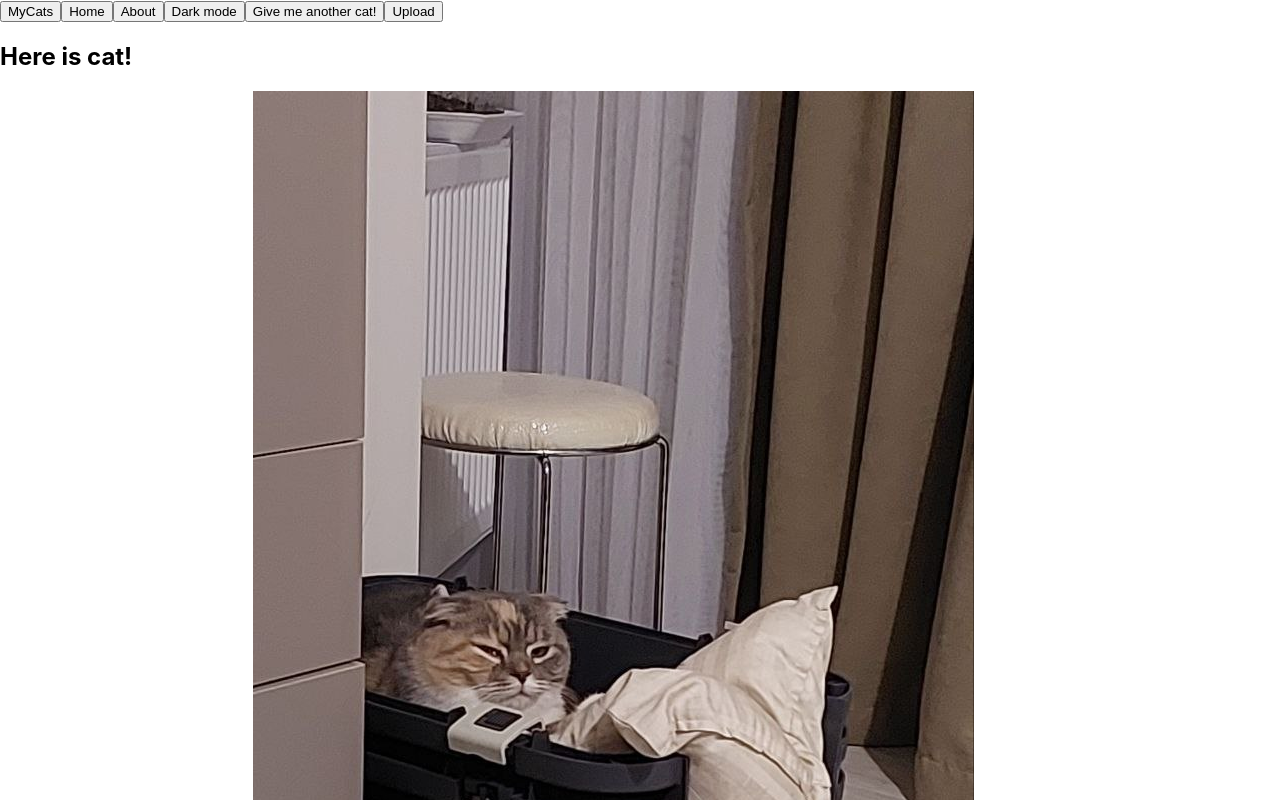
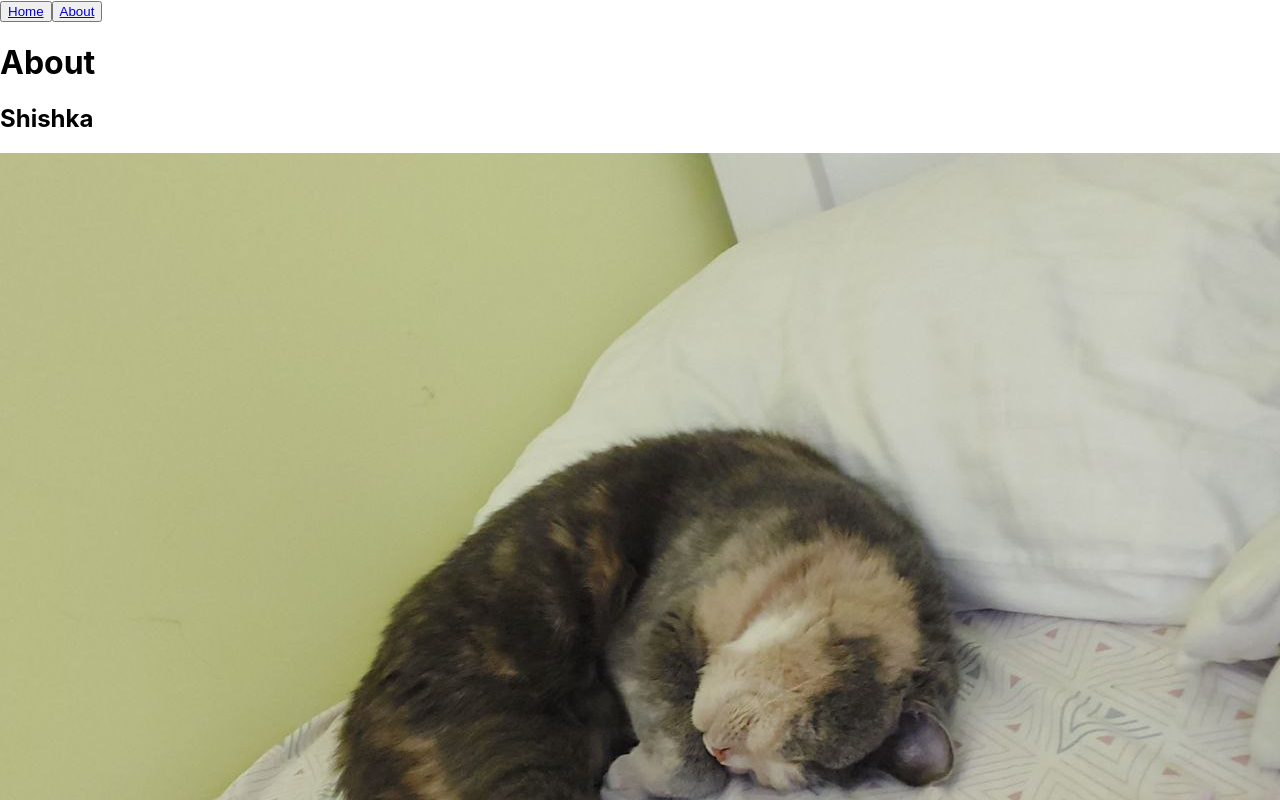
Before and after one commit to trustme6/myCats, a React (Create React App) app: page /about in a window 1280 px wide. Shown: the top 800 px of the page. Built offline with nearby package versions, Linux system fonts and the light colour scheme.

Commit message:
add react router

```diff
--- a/src/App.js
+++ b/src/App.js
@@ -1,11 +1,20 @@
 import React, { useState, useEffect } from "react";
+import { BrowserRouter as Router, Route, Link, Routes } from "react-router-dom";
 import "./App.css";
 
-function App() {
+export function Home() {
   const [catPhoto, setCatPhoto] = useState("");
-  const [showAboutPage, setShowAboutPage] = useState(false);
+  useEffect(() => {
+    const randomCatPhoto = getRandomCatPhoto();
+    setCatPhoto(randomCatPhoto);
+  }, []);
 
-
+  const handleCatPhotoChange = (event) => {
+    const file = event.target.files[0];
+    if (file) {
+      setCatPhoto(URL.createObjectURL(file));
+    }
+  };
 
   const catPhotoCaption = "Here is cat!";
 
@@ -32,32 +41,34 @@ function App() {
     return randomCatPhotoPath;
   };
 
-  useEffect(() => {
-    const randomCatPhoto = getRandomCatPhoto();
-    setCatPhoto(randomCatPhoto);
-  }, []);
-
-  const handleCatPhotoChange = (event) => {
-    const file = event.target.files[0];
-    if (file) {
-      setCatPhoto(URL.createObjectURL(file));
-    }
-  };
-  const handleButtonClick = (buttonNumber) => {
-    if (buttonNumber === 1) {
-      const randomCatPhoto = getRandomCatPhoto();
-      setCatPhoto(randomCatPhoto);
-      setShowAboutPage(false);
-    } else if (buttonNumber === 2) {
-      setShowAboutPage(true);
-    } else {
-      console.log(`Нажата кнопка ${buttonNumber}`);
-    }
-  };
-
-  const renderAboutPage = () => {
   return (
     <div>
+      <div>
+        <button>
+          <Link to="/">Home</Link>
+        </button>
+        <button>
+          <Link to="/about">About</Link>
+        </button>
+      </div>
+      <h2>{catPhotoCaption}</h2>
+      <input type="file" accept="image/*" onChange={handleCatPhotoChange} />
+      {catPhoto && <img src={catPhoto} alt="Cat" />}
+    </div>
+  );
+}
+
+export function About() {
+  return (
+    <div>
+      <div>
+        <button>
+          <Link to="/">Home</Link>
+        </button>
+        <button>
+          <Link to="/about">About</Link>
+        </button>
+      </div>
       <h1>About</h1>
       <div>
         <h2>Shishka</h2>
@@ -81,56 +92,36 @@ function App() {
         <h2>Good but crazy</h2>
         <p>
           Wakes up better than any alarm clock. Extremely affectionate and
-            endearing. She looks at the world more widely because of her big
-            eyes and plays with pleasure even with people who are not shy.
-            Sometimes she sleeps in positions that deny physics. One of the
-            little sisters of Shishka.{" "}
+          endearing. She looks at the world more widely because of her big eyes
+          and plays with pleasure even with people who are not shy. Sometimes
+          she sleeps in positions that deny physics. One of the little sisters
+          of Shishka.{" "}
         </p>
       </div>
       <div>
         <h2>Frida</h2>
-          <img
-            src={process.env.PUBLIC_URL + "/images/frida-3.jpg"}
-            alt="Cat 3"
-          />
+        <img src={process.env.PUBLIC_URL + "/images/frida-3.jpg"} alt="Cat 3" />
         <h2>Cup of friducchio</h2>
         <p>
           Purrs like a tractor. The plumpest of the cats with the noblest fur.
-            Loves being petted in the shower. An efficient predator that can
-            prey on anything that moves, but often sleeps sweetly on her
-            cardboard couch, in which otherwise she does not fit completely.One
-            of the little sisters of Shishka
+          Loves being petted in the shower. An efficient predator that can prey
+          on anything that moves, but often sleeps sweetly on her cardboard
+          couch, in which otherwise she does not fit completely.One of the
+          little sisters of Shishka
         </p>
       </div>
     </div>
   );
+}
 
-  };
-
-
-
+function App() {
   return (
-    <div>
-    <button onClick={() => handleButtonClick(1)}>MyCats</button>
-    <button onClick={() => handleButtonClick(1)}>Home</button>
-    <button onClick={() => handleButtonClick(2)}>About</button>
-    <button onClick={() => handleButtonClick(3)}>Dark mode</button>
-    <button onClick={() => handleButtonClick(1)}>Give me another cat!</button>
-    <button onClick={() => handleButtonClick(5)}>Upload</button>
-    {showAboutPage ? (
-      renderAboutPage()
-    ) : (
-      <div>
-        <h2>{catPhotoCaption}</h2>
-        <input
-          type="file"
-          accept="image/*"
-          onChange={handleCatPhotoChange}
-        />
-        {catPhoto && <img src={catPhoto} alt="Кошка" />}
-      </div>
-    )}
-  </div>
+    <Router>
+      <Routes>
+        <Route path="/" Component={Home} />
+        <Route path="/about" Component={About} />
+      </Routes>
+    </Router>
   );
 }
 
--- a/src/index.js
+++ b/src/index.js
@@ -1,12 +1,30 @@
 import React from 'react';
 import ReactDOM from 'react-dom/client';
 import './index.css';
-import App from './App';
+import { About, Home } from './App';
+import {
+  createBrowserRouter,
+  RouterProvider,
+} from "react-router-dom";
+
+
+const router = createBrowserRouter([
+  {
+    path: "/",
+    element: <Home />,
+  },
+  {
+    path: "/about",
+    element: <About/>
+  }
+]);
 
 
 const root = ReactDOM.createRoot(document.getElementById('root'));
 root.render(
+
   <React.StrictMode>
-    <App />
+     <RouterProvider router={router} />
   </React.StrictMode>
+
 );
--- /dev/null
+++ b/src/routes/root.jsx
@@ -0,0 +1,3 @@
+export function Root() {
+    return <>I am Root!</>
+}
```
Lines whose indentation alone changed are shown as unchanged.
